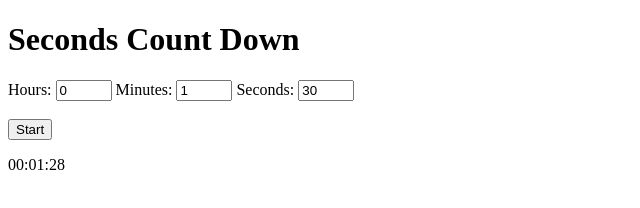
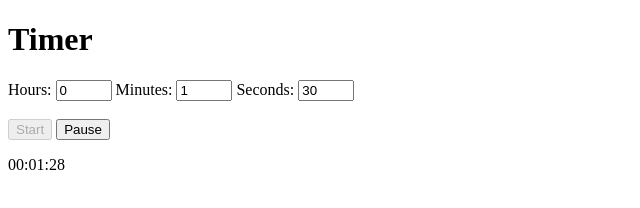
Before and after one commit to scottlmking/timer, a plain HTML site: page index.html in a window 1280 px wide. Both pictures are taken after a click on the button "Start". Shown: the whole page, without its empty margins (0-640 px from the left). Drawn offline with Linux system fonts and the light colour scheme.

Commit message:
Added Pause button

```diff
--- a/index.html
+++ b/index.html
@@ -5,7 +5,7 @@
         <title>Timer</title>
     </head>
     <body>
-        <h1>Seconds Count Down</h1>
+        <h1>Timer</h1>
         <form>
             <label for="hours">Hours: </label>
             <!-- <select name="hours" id="hoursSelect"></select> -->
@@ -42,8 +42,10 @@
             />
             <br /><br />
             <input type="button" value="Start" id="startButton" />
+            <input type="button" value="Pause" id="pauseButton" disabled />
         </form>
         <p id="timerDisplay"></p>
+        <p id="timerStatus"></p>
 
         <script src="timer.js"></script>
     </body>
--- a/timer.js
+++ b/timer.js
@@ -1,3 +1,6 @@
+const SECONDS_IN_HOUR = 3600;
+const SECONDS_IN_MINUTE = 60;
+
 let timerDisplay = document.getElementById("timerDisplay");
 
 let hoursInput = document.getElementById("hoursInput");
@@ -5,48 +8,72 @@ let minutesInput = document.getElementById("minutesInput");
 let secondsInput = document.getElementById("secondsInput");
 
 let timerInterval;
-let secondsLeft;
+let secondsRemaining;
+
+let startButton = document.getElementById("startButton");
+let pauseButton = document.getElementById("pauseButton");
+
+let isPaused = false;
 
 // display time left
 timerDisplay.innerHTML = formatTime(0);
 
 function countDown() {
     // decrease timer
-    secondsLeft--;
+    secondsRemaining--;
 
-    if (secondsLeft >= 0) {
+    if (secondsRemaining > 0) {
         // display time left
-        timerDisplay.innerHTML = formatTime(secondsLeft);
+        timerDisplay.innerHTML = formatTime(secondsRemaining);
     } else {
+        // display all 0s
+        timerDisplay.innerHTML = formatTime(secondsRemaining);
+
         // clear interval
         clearInterval(timerInterval);
+
+        // set timer status message
+        document.getElementById("timerStatus").innerHTML = "DONE!";
     }
 }
 
-function formatTime(secondsLeft) {
-    var hours = Math.floor(secondsLeft / 3600);
-    var secondsRemaining = secondsLeft - hours * 3600;
-    var minutes = Math.floor(secondsRemaining / 60);
-    var seconds = secondsRemaining % 60;
+function formatTime(secondsRemaining) {
+    let hours = Math.floor(secondsRemaining / SECONDS_IN_HOUR);
+    let secondsWithoutHours = secondsRemaining - hours * SECONDS_IN_HOUR;
+    let minutes = Math.floor(secondsWithoutHours / 60);
+    let seconds = secondsWithoutHours % 60;
 
-    var hoursStr = hours < 10 ? "0" + hours : hours;
-    var minutesStr = minutes < 10 ? "0" + minutes : minutes;
-    var secondsStr = seconds < 10 ? "0" + seconds : seconds;
+    let hoursStr = hours < 10 ? "0" + hours : hours;
+    let minutesStr = minutes < 10 ? "0" + minutes : minutes;
+    let secondsStr = seconds < 10 ? "0" + seconds : seconds;
 
     return hoursStr + ":" + minutesStr + ":" + secondsStr;
 }
 
 function toSeconds(hours, minutes, seconds) {
-    return hours * 3600 + minutes * 60 + seconds;
+    return hours * SECONDS_IN_HOUR + minutes * SECONDS_IN_MINUTE + seconds;
 }
 
-document.getElementById("startButton").onclick = function () {
-    let hours = parseInt(hoursInput.value, 10);
-    let minutes = parseInt(minutesInput.value, 10);
-    let seconds = parseInt(secondsInput.value, 10);
+startButton.onclick = function () {
+    if (!isPaused) {
+        let hours = parseInt(hoursInput.value, 10);
+        let minutes = parseInt(minutesInput.value, 10);
+        let seconds = parseInt(secondsInput.value, 10);
 
-    secondsLeft = toSeconds(hours, minutes, seconds);
-    timerDisplay.innerHTML = formatTime(secondsLeft);
+        secondsRemaining = toSeconds(hours, minutes, seconds);
+        timerDisplay.innerHTML = formatTime(secondsRemaining);
+    }
 
     timerInterval = setInterval(countDown, 1000);
+
+    isPaused = false;
+    this.disabled = true;
+    pauseButton.disabled = false;
 };
+
+pauseButton.onclick = function () {
+    clearInterval(timerInterval);
+    isPaused = true;
+    this.disabled = true;
+    startButton.disabled = false;
+};
```
